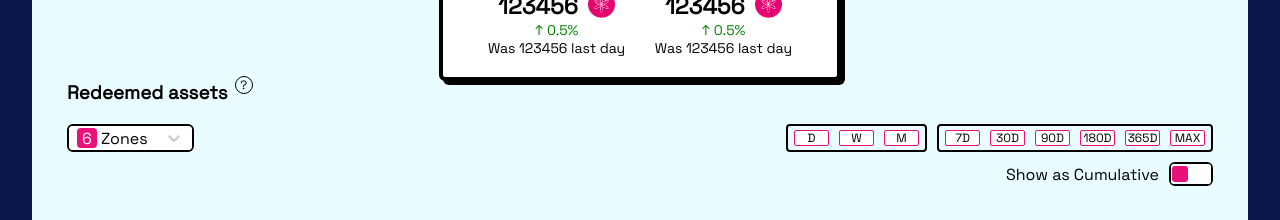
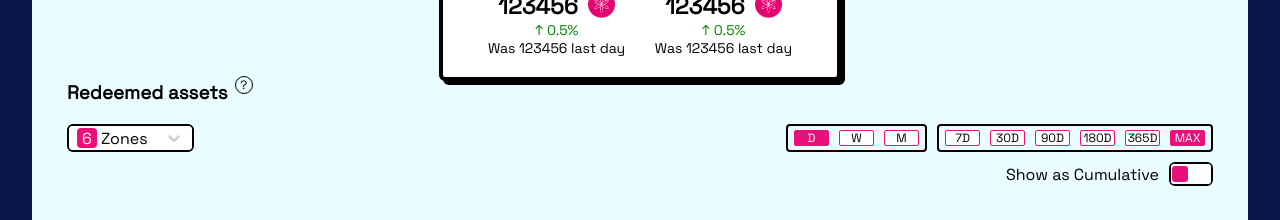
Before and after one commit to seleniumforest/liquidstakingzone, a React (Create React App) app in the folder ui/: page / in a window 1280 px wide. Shown: the part 920-1140 px from the top of the page. Built offline with nearby package versions, Linux system fonts and the light colour scheme; no server answers.

Commit message:
change styles for buttons on click

```diff
--- a/ui/src/App.module.scss
+++ b/ui/src/App.module.scss
@@ -101,8 +101,9 @@ body {
             text-align: center;
         }
 
-        button:hover {
+        button.btnSelected {
             background-color: $appPink;
+            color: white;
         }
     }
 
--- a/ui/src/reusable/chartCard/ChartCard.tsx
+++ b/ui/src/reusable/chartCard/ChartCard.tsx
@@ -70,8 +70,8 @@ export function ChartCard(props: ChartCardProps) {
                     {props.multipleZones && <MultipleZonesSelector />}
                 </div>
                 <div className={styles.timeSelectorsContainer}>
-                    {!props.hideTimeSpanSelector && <TimeSpanSelector setTimeSpan={setTimeSpan} />}
-                    {!props.hideTimePeriodSelector && <TimePeriodSelector setTimePeriod={setTimePeriod} />}
+                    {!props.hideTimeSpanSelector && <TimeSpanSelector setTimeSpan={setTimeSpan} selectedValue={timeSpan} />}
+                    {!props.hideTimePeriodSelector && <TimePeriodSelector setTimePeriod={setTimePeriod} selectedValue={timePeriod} />}
                 </div>
             </div>
             {!props.hideIsCumulativeToggle &&
--- a/ui/src/reusable/timePeriodSelector/TimePeriodSelector.tsx
+++ b/ui/src/reusable/timePeriodSelector/TimePeriodSelector.tsx
@@ -3,6 +3,7 @@ import React from 'react';
 import styles from './timePeriodSelector.module.scss';
 import appStyles from "../../App.module.scss";
 import { joinClasses } from '../../app/helpers';
+import { TimePeriod } from '../../app/constants';
 
 export function TimePeriodSelector(props: TimePeriodSelectorProps) {
     let defaultButtons = ["7D", "30D", "90D", "180D", "365D", "MAX"]
@@ -10,7 +11,7 @@ export function TimePeriodSelector(props: TimePeriodSelectorProps) {
     return (
         <div className={joinClasses(appStyles.timeSpanSelector, props.className)}>
             {defaultButtons.map(btn => (
-                <button key={btn} onClick={() => props.setTimePeriod(btn)}>{btn}</button>
+                <button className={props.selectedValue === btn ? appStyles.btnSelected : ""} key={btn} onClick={() => props.setTimePeriod(btn)}>{btn}</button>
             ))}
         </div>
     );
@@ -18,5 +19,6 @@ export function TimePeriodSelector(props: TimePeriodSelectorProps) {
 
 interface TimePeriodSelectorProps {
     className?: string,
-    setTimePeriod?: any
+    setTimePeriod?: any,
+    selectedValue?: TimePeriod
 }
--- a/ui/src/reusable/timeSpanSelector/TimeSpanSelector.tsx
+++ b/ui/src/reusable/timeSpanSelector/TimeSpanSelector.tsx
@@ -1,8 +1,7 @@
 import React from 'react';
-
-import styles from './timeSpanSelector.module.scss';
 import appStyles from "../../App.module.scss";
 import { joinClasses } from '../../app/helpers';
+import { TimeSpan } from '../../app/constants';
 
 const buttons = ["D", "W", "M"];
 
@@ -10,7 +9,7 @@ export function TimeSpanSelector(props: TimeSpanProps) {
     return (
         <div className={joinClasses(appStyles.timeSpanSelector, props.className)}>
             {buttons.map(btn => (
-                <button key={btn} onClick={() => props.setTimeSpan(btn)}>{btn}</button>
+                <button className={props.selectedValue === btn ? appStyles.btnSelected : ""} key={btn} onClick={() => props.setTimeSpan(btn)}>{btn}</button>
             ))}
         </div>
     );
@@ -18,5 +17,6 @@ export function TimeSpanSelector(props: TimeSpanProps) {
 
 interface TimeSpanProps {
     className?: string,
-    setTimeSpan?: any
+    setTimeSpan?: any,
+    selectedValue: TimeSpan
 }
--- a/ui/src/reusable/timeSpanSelector/timeSpanSelector.module.scss
+++ /dev/null
@@ -1,29 +0,0 @@
-@import "../../index.scss";
-
-.timeSpanSelector {
-    border: 2px solid black;
-    border-radius: 4px;
-    padding: 4px 6px 4px 6px;
-    display: flex;
-    gap: 10px;
-    width: fit-content;
-
-    button {
-        width: 35px;
-        height: 16px;
-        padding: 0px;
-        background-color: white;
-        font-family: 'Space Grotesk';
-        color: black;
-        border: 1px solid $appPink;
-        border-radius: 2px;
-        font-weight: 400;
-        font-size: 12px;
-        line-height: 15px;
-        text-align: center;
-    }
-
-    button:hover {
-        background-color: $appPink;
-    }
-}
```
